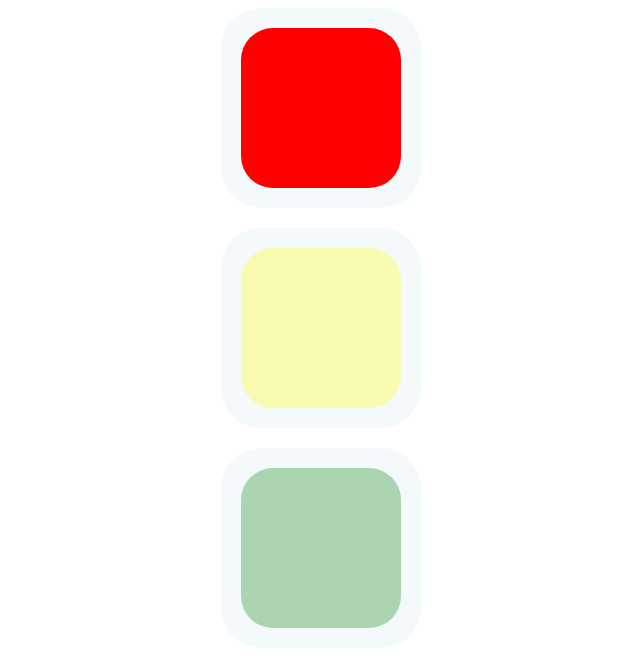
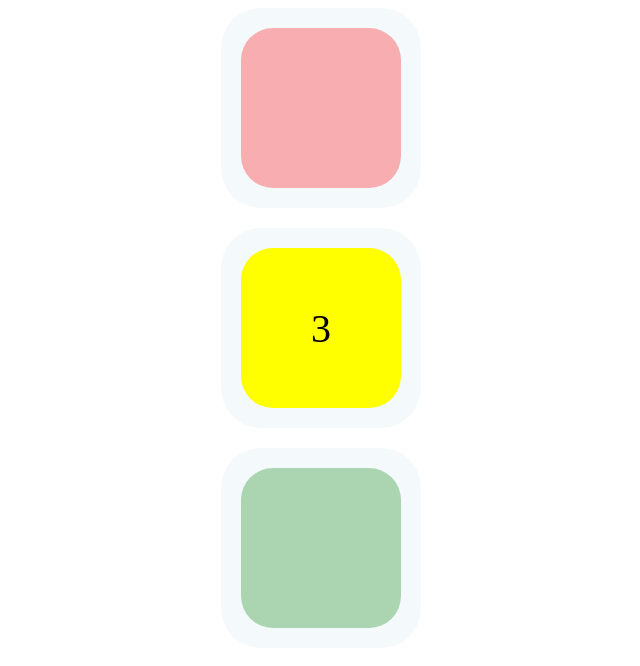
Before and after one commit to zombielovebrains/lights, a Vue app: page / in a window 1280 px wide. Shown: the top 666 px of the page, without its empty margins (319-959 px from the left). Built offline with nearby package versions, Linux system fonts and the light colour scheme.

Commit message:
Черновик таймера

```diff
--- a/src/components/screen-list.vue
+++ b/src/components/screen-list.vue
@@ -1,13 +1,19 @@
 <template>
   <ul class="screen-list">
     <li class="screen-list__item">
-      <div class="screen-list_light screen-list_light--red" :class="{active: current=='red'}"></div>
+      <div class="screen-list_light screen-list_light--red" :class="{active: current=='red'}">
+        <span class="screen-list__timer" v-if="current=='red'">{{timeoutCounter}}</span>
+      </div>
     </li>
     <li class="screen-list__item">
-      <div class="screen-list_light screen-list_light--yellow" :class="{active: current=='yellow'}"></div>
+      <div class="screen-list_light screen-list_light--yellow" :class="{active: current=='yellow'}">
+        <span class="screen-list__timer" v-if="current=='yellow'">{{timeoutCounter}}</span>
+      </div>
     </li>
     <li class="screen-list__item">
-      <div class="screen-list_light screen-list_light--green" :class="{active: current=='green'}"></div>
+      <div class="screen-list_light screen-list_light--green" :class="{active: current=='green'}">
+        <span class="screen-list__timer" v-if="current=='green'">{{timeoutCounter}}</span>
+      </div>
     </li>
     <!-- <li
     class="screen-list__item"
@@ -39,7 +45,7 @@ class SwitchController {
     callback(screen)
     setTimeout(()=>{
       this.trigger(screen.next, callback)
-    }, screen.timer * 1000)
+    }, screen.timer * 1005)
   }
 }
 
@@ -47,23 +53,37 @@ export default {
   name: 'screenList',
   data() {
     return {
-      current: 'red'
+      current: 'red',
+      timeoutCounter: Number
+    }
+  },
+  methods: {
+    countDownTimer() {
+      console.log(this.timeoutCounter);
+      if(this.timeoutCounter > 0) {
+          setTimeout(() => {
+            this.timeoutCounter -= 1
+            this.countDownTimer()
+          }, 1000)
+      }
     }
   },
   mounted() {
     const controller = new SwitchController()
 
-    let red = new Screen('red', 10)
+    let red = new Screen('red', 5)
     let yellowToGreen = new Screen('yellow', 3)
     let yellowToRed = new Screen('yellow', 3)
-    let green = new Screen('green', 15)
+    let green = new Screen('green', 5)
 
     red.next = yellowToGreen
     yellowToGreen.next = green
     green.next = yellowToRed
     yellowToRed.next = red
 
-    controller.trigger(red, (screen) => {
+    controller.trigger(red,
+    (screen) => {
+      this.timeoutCounter = screen.timer
       this.current = screen.id
     });
   }
@@ -117,6 +137,6 @@ export default {
   .screen-list__timer
     font-size: 40px
     margin: auto
-    color: #fff
+    color: #000
 
 </style>
```
